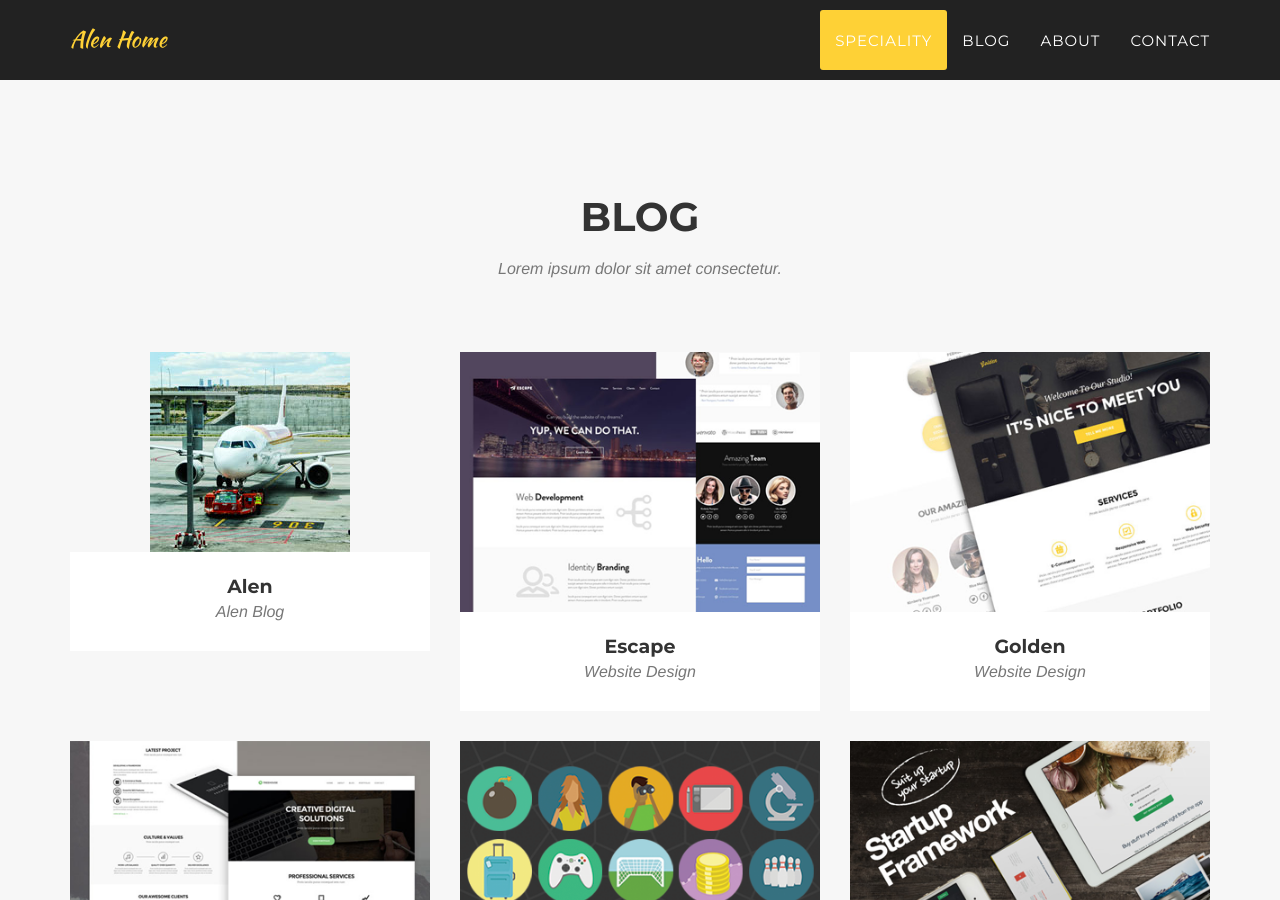
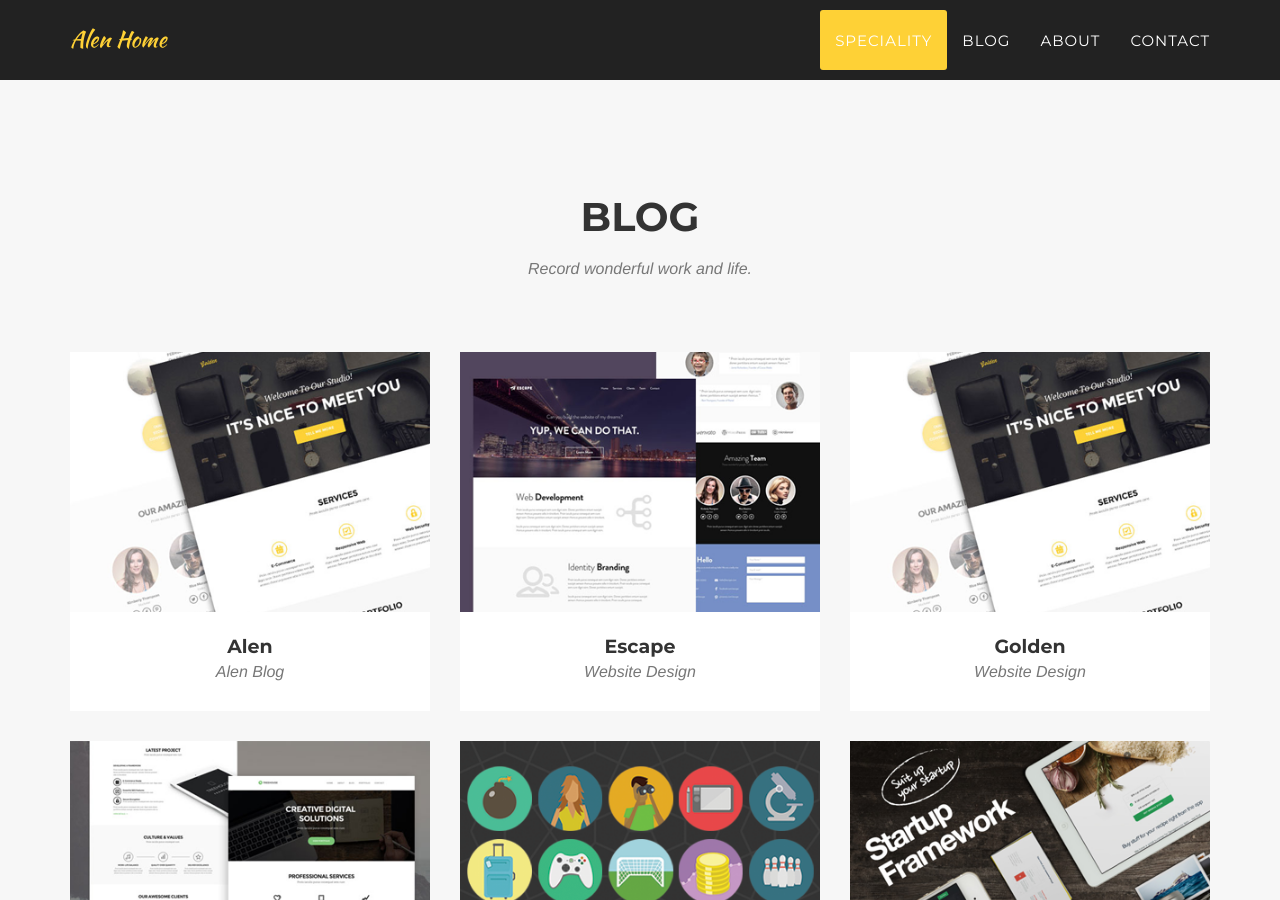
Before and after one commit to Alyong/Alyong.github.io, a Jekyll site: the page built from index.html, in a window 1280 px wide and 900 px high, scrolled down 1551 px. Built offline with Jekyll 4.4.1, drawn with Linux system fonts in a browser that asks for light colours; some web fonts are replaced.

Commit message:
updated blog edit

```diff
--- a/_includes/blog_grid.html
+++ b/_includes/blog_grid.html
@@ -4,7 +4,7 @@
             <div class="row">
                 <div class="col-lg-12 text-center">
                     <h2 class="section-heading">Blog</h2>
-                    <h3 class="section-subheading text-muted">Lorem ipsum dolor sit amet consectetur.</h3>
+                    <h3 class="section-subheading text-muted">Record wonderful work and life.</h3>
                 </div>
             </div>
             <div class="row">
--- a/_includes/modals.html
+++ b/_includes/modals.html
@@ -16,17 +16,21 @@
                             <hr class="star-primary">
                             <img src="img/blog/{{ post.img }}" class="img-responsive img-centered" alt="{{ post.alt }}">
                             <p>{{ post.description }}</p>
+                            <!-- {{ post.excerpt | remove: '<p>' | remove: '</p>' }} -->
+                            {% highlight ruby %}
+                            {{ post.excerpt }}
+                            {% endhighlight %}
                             <ul class="list-inline item-details">
                                 <li>Client:
-                                    <strong><a href="http://startbootstrap.com">{{ post.client }}</a>
+                                    <strong><a href="#">{{ post.client }}</a>
                                     </strong>
                                 </li>
                                 <li>Date:
-                                    <strong><a href="http://startbootstrap.com">{{ post.project-date }}</a>
+                                    <strong><a href="#">{{ post.project-date }}</a>
                                     </strong>
                                 </li>
                                 <li>Service:
-                                    <strong><a href="http://startbootstrap.com">{{ post.category }}</a>
+                                    <strong><a href="#">{{ post.category }}</a>
                                     </strong>
                                 </li>
                             </ul>
```
Also changed, not shown: _posts/2018-12-27-test-blog1.markdown (+3 -4 lines).
